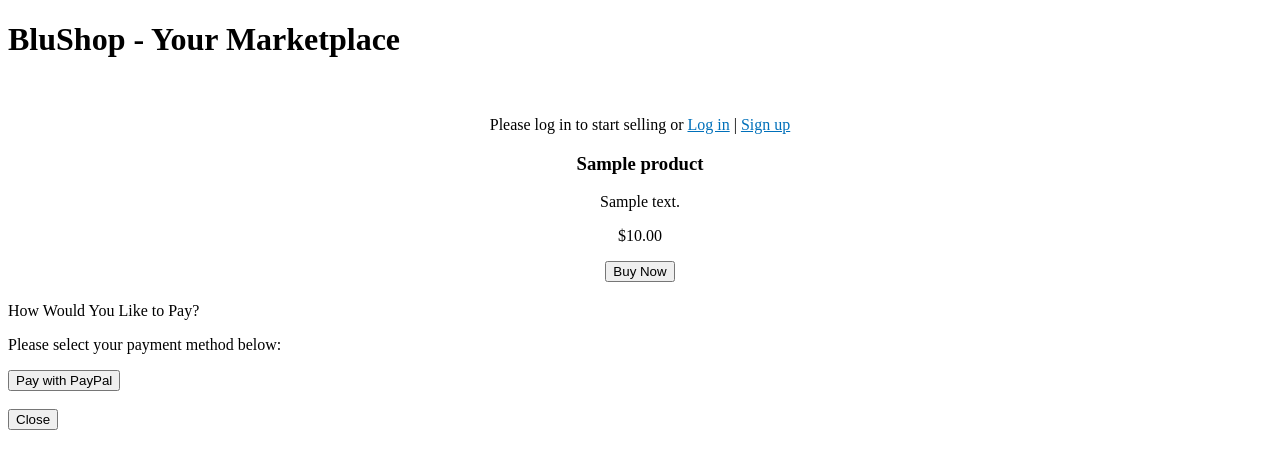
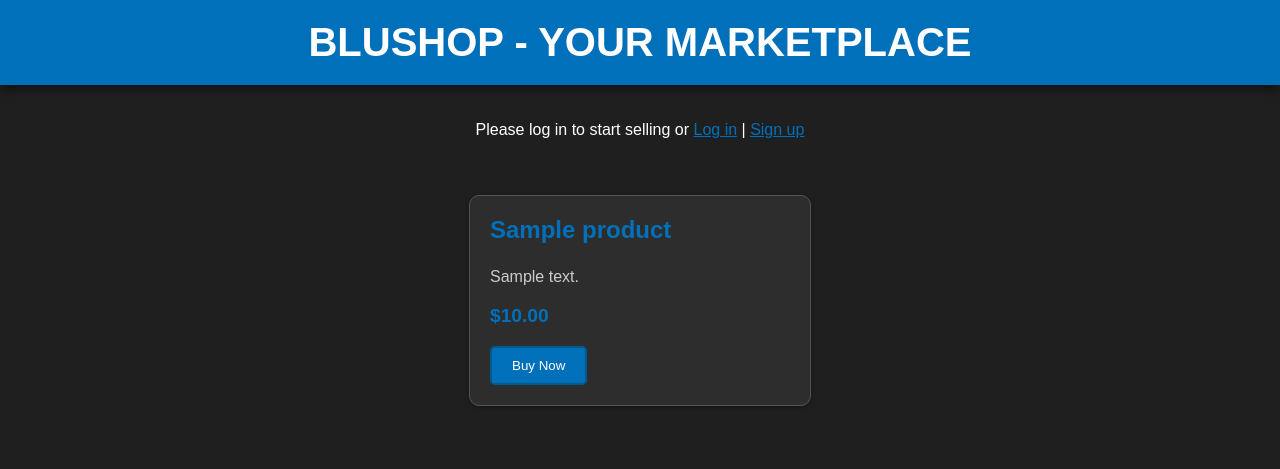
Before and after one commit to blutgt/test, a PHP site: page /homepage.php in a window 1280 px wide. Shown: the top 469 px of the page. Run offline with PHP 8.4, Linux system fonts and the light colour scheme; tables that the repository leaves empty or names only in its code hold one stand-in row (values such as "Sample post").

Commit message:
Add files via upload

```diff
--- a/homepage.php
+++ b/homepage.php
@@ -1,3 +1,28 @@
+<?php
+session_start();
+
+// Connect to the database
+$conn = mysqli_connect("localhost", "root", "", "e_commerce"); // Specify database
+
+// Check if user is logged in
+$is_logged_in = isset($_SESSION['user_id']);
+
+if ($is_logged_in) {
+    $username = $_SESSION['username']; // Assuming username is stored in session
+}
+
+// Handle logout
+if (isset($_POST['logout_btn'])) {
+    session_destroy();
+    header('Location: login.php');
+    exit();
+}
+
+// Fetch products
+$product_query = "SELECT p.name, p.description, p.price FROM products p";
+$product_result = mysqli_query($conn, $product_query);
+?>
+
 <!DOCTYPE html>
 <html lang="en">
 <head>
@@ -5,7 +30,147 @@
     <meta name="viewport" content="width=device-width, initial-scale=1.0">
     <title>BluShop - E-Commerce Homepage</title>
     <style>
-        /* Your existing CSS styles here */
+        body {
+            font-family: 'Arial', sans-serif;
+            margin: 0;
+            padding: 0;
+            background-color: #1f1f1f;
+            color: white;
+        }
+
+        header {
+            background-color: #0070ba;
+            color: white;
+            padding: 20px;
+            text-align: center;
+            box-shadow: 0 4px 10px rgba(0, 0, 0, 0.5);
+        }
+
+        header h1 {
+            margin: 0;
+            text-transform: uppercase;
+            font-size: 2.5rem;
+        }
+
+        button {
+            padding: 10px 20px;
+            background-color: #0070ba;
+            color: white;
+            border: 2px solid #005b8d;
+            border-radius: 5px;
+            cursor: pointer;
+            transition: all 0.3s ease;
+        }
+
+        button:hover {
+            background-color: #005b8d;
+            border-color: #004a70;
+            box-shadow: 0 0 10px rgba(0, 122, 255, 0.7);
+        }
+
+        /* Product Display */
+        .product-list {
+            display: flex;
+            flex-wrap: wrap;
+            gap: 30px;
+            justify-content: center;
+            margin: 20px;
+        }
+
+        .product-card {
+            background-color: #2d2d2d;
+            border: 1px solid #555;
+            padding: 20px;
+            border-radius: 10px;
+            width: 300px;
+            box-shadow: 0 2px 5px rgba(0, 0, 0, 0.3);
+            transition: all 0.3s ease;
+        }
+
+        .product-card:hover {
+            box-shadow: 0 0 15px rgba(0, 122, 255, 0.7);
+            transform: translateY(-5px);
+        }
+
+        .product-card h3 {
+            margin-top: 0;
+            font-size: 1.5rem;
+            color: #0070ba;
+        }
+
+        .product-card p {
+            color: #ccc;
+        }
+
+        .product-card .price {
+            font-weight: bold;
+            color: #0070ba;
+            font-size: 1.2rem;
+        }
+
+        .create-product-btn {
+            margin-top: 20px;
+            text-align: center;
+        }
+
+        /* Modal Styling */
+        .modal {
+            display: none;
+            position: fixed;
+            z-index: 1;
+            left: 0;
+            top: 0;
+            width: 100%;
+            height: 100%;
+            overflow: auto;
+            background-color: rgba(0,0,0,0.4); /* Semi-transparent black */
+            padding-top: 60px;
+        }
+
+        .modal-content {
+            background-color: #333;
+            margin: 5% auto;
+            padding: 30px;
+            border: 2px solid #0070ba;
+            width: 40%;
+            color: white;
+            border-radius: 10px;
+            text-align: center;
+            box-shadow: 0 0 15px rgba(0, 122, 255, 0.7);
+        }
+
+        .modal-header {
+            font-size: 2rem;
+            margin-bottom: 20px;
+            color: #0070ba;
+        }
+
+        .modal button {
+            background-color: #0070ba;
+            color: white;
+            padding: 12px 30px;
+            font-size: 1.2rem;
+            border-radius: 5px;
+            cursor: pointer;
+            border: none;
+            transition: all 0.3s ease;
+        }
+
+        .modal button:hover {
+            background-color: #005b8d;
+            box-shadow: 0 0 10px rgba(0, 122, 255, 0.7);
+        }
+
+        /* Responsive Design */
+        @media (max-width: 768px) {
+            .product-card {
+                width: 90%;
+            }
+
+            .modal-content {
+                width: 80%;
+            }
+        }
     </style>
     <script>
         function openPaymentModal() {
@@ -15,16 +180,6 @@
         function closePaymentModal() {
             document.getElementById('paymentModal').style.display = 'none';
         }
-
-        function loadUserInfo() {
-            fetch('home.php')
-                .then(response => response.text())
-                .then(data => {
-                    document.getElementById('user-info').innerHTML = data;
-                });
-        }
-
-        window.onload = loadUserInfo;
     </script>
 </head>
 <body>
@@ -34,13 +189,34 @@
 </header>
 
 <main>
-    <div id="user-info" style="text-align: center; padding: 20px;">
-        <!-- User info will be injected here by PHP via AJAX -->
+    <div style="text-align: center; padding: 20px;">
+        <?php if ($is_logged_in): ?>
+            <h2>Welcome, <?php echo $username; ?>!</h2>
+            <form method="POST" action="">
+                <button type="submit" name="logout_btn">Logout</button>
+            </form>
+
+            <!-- Button to Create Product -->
+            <div class="create-product-btn">
+                <a href="create_product.php">
+                    <button>Create New Product</button>
+                </a>
+            </div>
+        <?php else: ?>
+            <p>Please log in to start selling or <a href="login.php" style="color: #0070ba;">Log in</a> | <a href="register.php" style="color: #0070ba;">Sign up</a></p>
+        <?php endif; ?>
     </div>
 
     <!-- Product Display Section -->
-    <div class="product-list" id="product-list">
-        <!-- Product list will be injected here by PHP or AJAX -->
+    <div class="product-list">
+        <?php while ($row = mysqli_fetch_assoc($product_result)): ?>
+            <div class="product-card">
+                <h3><?php echo $row['name']; ?></h3>
+                <p><?php echo $row['description']; ?></p>
+                <p class="price">$<?php echo number_format($row['price'], 2); ?></p>
+                <button onclick="openPaymentModal()">Buy Now</button>
+            </div>
+        <?php endwhile; ?>
     </div>
 
     <!-- Payment Modal -->
@@ -58,3 +234,8 @@
 
 </body>
 </html>
+
+<?php
+// Close the database connection
+mysqli_close($conn);
+?>
--- a/register.php
+++ /dev/null
@@ -1 +0,0 @@
-coming soon
--- /dev/null
+++ b/test.html
@@ -0,0 +1 @@
+hello
```
